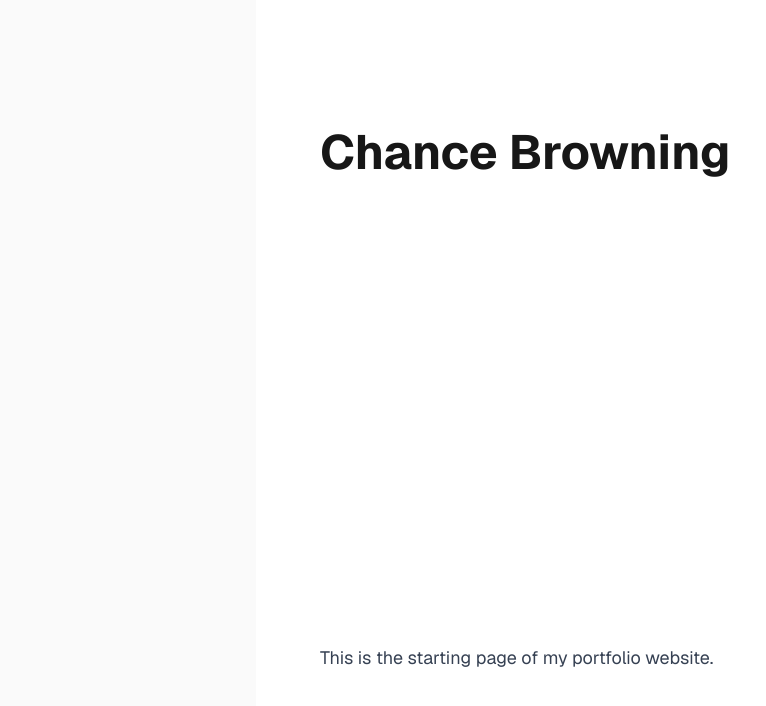
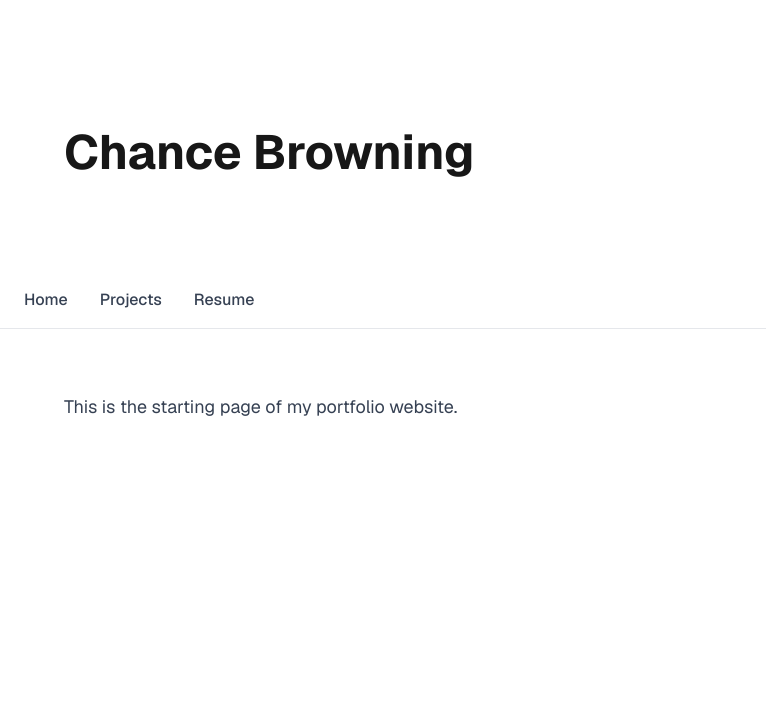
Before and after one commit to ChanceBrowning11/portfolio, a Next.js app: page / in a window 1280 px wide. Shown: the top 706 px of the page, without its empty margins (0-766 px from the left). Built offline with nearby package versions, Linux system fonts and the light colour scheme.

Commit message:
added mvp Navigation header bar

```diff
--- a/app/(start)/page.tsx
+++ b/app/(start)/page.tsx
@@ -1,14 +1,25 @@
 import { PageHeader } from '@/components/atoms'
+import { NavigationHeader } from '@/components/organisms'
 
 export default function Home() {
   return (
-    <div className="flex min-h-screen items-center justify-center bg-zinc-50 font-sans dark:bg-black">
-      <main className="flex min-h-screen w-full max-w-3xl flex-col items-center justify-between py-32 px-16 bg-white dark:bg-black sm:items-start">
-        <PageHeader>Chance Browning</PageHeader>
-        <p className="text-lg text-gray-700 dark:text-gray-300">
-          This is the starting page of my portfolio website.
-        </p>
-      </main>
+    <div className="min-h-screen bg-zinc-50 font-sans dark:bg-black">
+      <div className="w-full bg-white dark:bg-black">
+        {/* Hero Section */}
+        <div className="px-16 pt-32 pb-16">
+          <PageHeader>Chance Browning</PageHeader>
+        </div>
+
+        {/* Sticky Navigation */}
+        <NavigationHeader />
+
+        {/* Content Section - Add more content here to see sticky effect */}
+        <div className="px-16 py-16 min-h-screen">
+          <p className="text-lg text-gray-700 dark:text-gray-300">
+            This is the starting page of my portfolio website.
+          </p>
+        </div>
+      </div>
     </div>
   );
 }
--- /dev/null
+++ b/components/organisms/NavigationHeader.tsx
@@ -0,0 +1,35 @@
+'use client'
+
+import Link from 'next/link'
+import { useState } from 'react'
+
+export const NavigationHeader = () => {
+  const [isOpen, setIsOpen] = useState(false)
+
+  const navLinks = [
+    { href: '/', label: 'Home' },
+    { href: '/project', label: 'Projects' },
+    { href: '/resume', label: 'Resume' },
+  ]
+
+  return (
+    <nav className="sticky top-0 z-50 bg-white/80 backdrop-blur-md border-b border-gray-200 dark:bg-black/80 dark:border-gray-800">
+      <div className="px-6 py-4">
+        <div className="flex items-center justify-between">
+          {/* Desktop Navigation */}
+          <div className="hidden md:flex gap-8">
+            {navLinks.map((link) => (
+              <Link
+                key={link.href}
+                href={link.href}
+                className="text-gray-700 hover:text-black dark:text-gray-300 dark:hover:text-white transition-colors font-medium"
+              >
+                {link.label}
+              </Link>
+            ))}
+          </div>
+        </div>
+      </div>
+    </nav>
+  )
+}
--- /dev/null
+++ b/components/organisms/index.ts
@@ -0,0 +1 @@
+export { NavigationHeader } from './NavigationHeader'
--- /dev/null
+++ b/utils/constants.ts
@@ -0,0 +1,6 @@
+export const NAVIAGTION_HEADERS = [
+  'Home',
+  'Projects',
+  'Resume',
+  'GitHub',
+]
```
